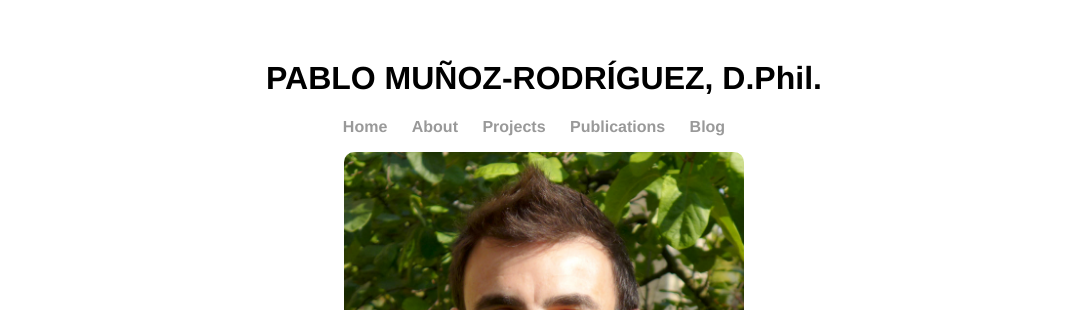
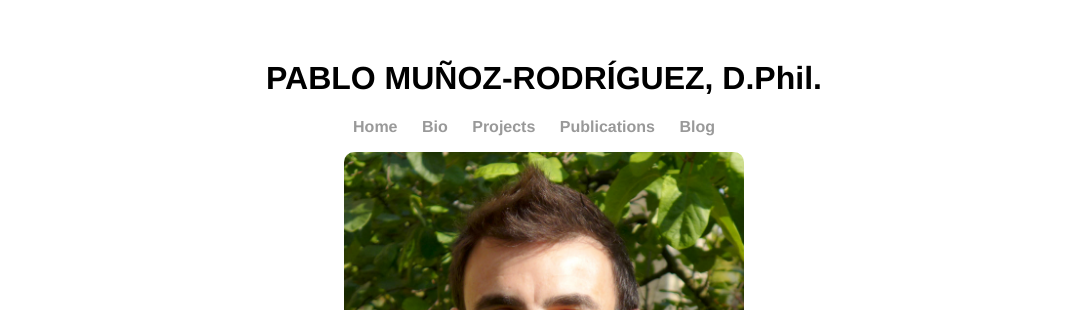
Before and after one commit to pablomurod/pablomurod.github.io, a Jekyll site: the page built from bio.html, in a window 1280 px wide and 900 px high. Shown: the top 310 px of the window, without its empty margins (96-1179 px from the left). Built offline with Jekyll 4.4.1, drawn with Linux system fonts in a browser that asks for light colours.

Commit message:
change page name

```diff
--- a/_layouts/default.html
+++ b/_layouts/default.html
@@ -10,7 +10,7 @@
 			<nav>
 				<ul>
 					<li><a href="/">Home</a></li>
-					<li><a href="/about">About</a></li>
+					<li><a href="/bio">Bio</a></li>
 		        	<li><a href="/projects">Projects</a></li>
 	        		<li><a href="/publications">Publications</a></li>
 	        		<li><a href="/blog">Blog</a></li>
```
Also changed, not shown: bio.html (renamed from about.html).
